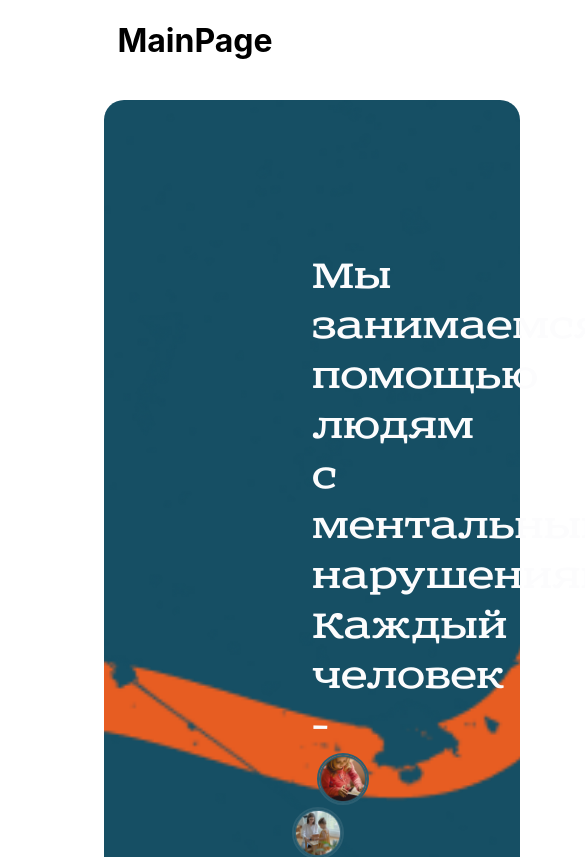
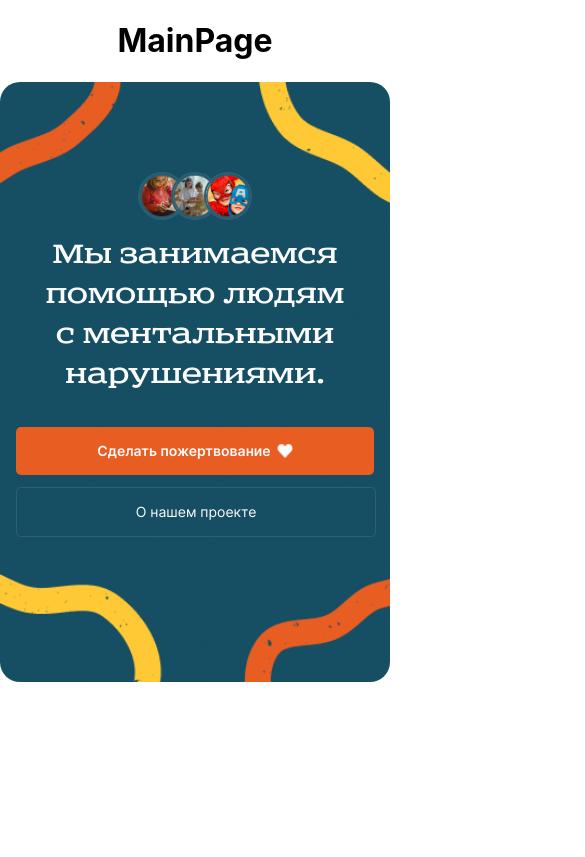
Before and after one commit to Phizick/NKO-project, a React (Create React App) app in the folder frontend/: page / in a window 390 px wide. Shown: the top 857 px of the page, 585 px wide, since content can reach past the window. Built offline with nearby package versions, Linux system fonts and the light colour scheme.

Commit message:
adaptive

```diff
--- a/frontend/src/components/Promo/Promo.js
+++ b/frontend/src/components/Promo/Promo.js
@@ -1,3 +1,5 @@
+import { useEffect, useState } from 'react';
+
 import styles from './Promo.module.css';
 import photo1 from '../../images/photo1.png';
 import photo2 from '../../images/photo2.png';
@@ -8,21 +10,72 @@ import { Link } from 'react-router-dom';
 
 
 function Promo() {
+    const [isScreenBig, setIsScreenBig] = useState(true);
+
+	useEffect(() => {
+		window.addEventListener('resize', listenerCallback);
+		return () => {
+			window.removeEventListener('resize', listenerCallback);
+		}
+	}, [])
+
+	useEffect(() => {
+		resizedEnded();
+	}, [])
+
+	let resizeDisplay;
+
+	function listenerCallback() {
+		clearTimeout(resizeDisplay);
+		resizeDisplay = setTimeout(resizedEnded, 500);
+	};
+
+	function resizedEnded() {
+		const width = window.innerWidth;
+		if (width > 750) {
+			setIsScreenBig(true);
+		} else {
+			setIsScreenBig(false);
+		}
+	}
+
     return (
         <div className={ styles.promo }>
-            <h1 className={ styles.title }>Мы занимаемся помощью людям с ментальными нарушениями. Каждый человек -
+            { isScreenBig ? (
+                <>
+                    <h1 className={ styles.title }>Мы занимаемся помощью людям с&nbsp;ментальными нарушениями. Каждый человек -
                         <img  src={photo1} alt='Фото 1' className={ styles.image } />
                         <img  src={photo2} alt='Фото 2' className={ styles.image } />
                         <img  src={photo3} alt='Фото 3' className={ styles.image } />
                     особенный</h1>
                     <p className={ styles.subtitle }>Lorem ipsum dolor sit amet consectetur. Massa sit a malesuada venenatis
                     lacinia. Viverra id leo viverra egestas purus. Gravida fermentum vitae sagittis sapien consectetur pellentesque.</p>
+                </>
+            ) : (
+                <>
+                    <div className={ styles.images }>
+                        <img  src={photo1} alt='Фото 1' className={ styles.image } />
+                        <img  src={photo2} alt='Фото 2' className={ styles.image } />
+                        <img  src={photo3} alt='Фото 3' className={ styles.image } />
+                    </div>
+                    <h1 className={ styles.title }>Мы занимаемся помощью людям с&nbsp;ментальными нарушениями.</h1>
+                </>
+            )}
+                { isScreenBig ? (
                     <div className={ styles.links }>
                         <Link to='/aboutus' className={ styles.aboutUs }>О нашем проекте</Link>
                         <Link to='/donation' className={ styles.donation }>Сделать пожертвование
                             <img src={heart} alt='Сердечко' className={ styles.littleImg } />
                         </Link>
                     </div>
+                ) : (
+                    <div className={ styles.links }>
+                        <Link to='/donation' className={ styles.donation }>Сделать пожертвование
+                            <img src={heart} alt='Сердечко' className={ styles.littleImg } />
+                        </Link>
+                        <Link to='/aboutus' className={ styles.aboutUs }>О нашем проекте</Link>
+                    </div>
+                )}
 
         </div>
     )
--- a/frontend/src/components/Promo/Promo.module.css
+++ b/frontend/src/components/Promo/Promo.module.css
@@ -1,15 +1,21 @@
 .promo {
-    margin: 40px 104px 96px;
+    margin: 0 auto;
+    max-width: 1232px;
     background-image: url(../../images/group.png);
     background-size: cover;
+    background-position: center;
     background-repeat: no-repeat;
     background-color: var(--Cyan-300);
-    padding: 153px 208px;
     border-radius: 20px;
+    display: flex;
+    flex-direction: column;
+    align-items: center;
+    padding-top: 153px;
+    padding-bottom: 153px;
 }
 
 .title {
-    font-family: Sreda;
+    max-width: 816px;
     font-size: 40px;
     font-weight: 400;
     line-height: 50px;
@@ -19,6 +25,14 @@
     font-family: 'Sreda';
     font-style: normal;
     margin: 0;
+}
+
+.images {
+    display: flex;
+    flex-direction: row;
+    justify-content: center;
+    align-items: center;
+    margin-bottom: 25px;
 }
 
 .image {
@@ -49,10 +63,12 @@
     color: var(--Gradation-100);
     margin-top: 16px;
     margin-bottom: 24px;
+    max-width: 816px;
 }
 
 .links {
     display: flex;
+    max-width: 816px;
     flex-direction: row;
     justify-content: center;
     height: 48px;
@@ -99,3 +115,182 @@
     width: 16px;
     height: 16px;
 }
+
+@media (max-width: 1440px) {
+    .promo {
+        margin: 0 104px;
+        width: calc(100% - 208px);
+    }
+}
+
+@media (max-width: 1300px) {
+    .promo {
+        margin: 0 50px;
+        width: calc(100% - 100px);
+    }
+
+    .title {
+        font-size: 35px;
+        line-height: 40px;
+        margin-right: 40px;
+        margin-left: 40px;
+    }
+
+    .image {
+        width: 40px;
+        height: 40px;
+        margin-left: -15px;
+        margin-bottom: -10px;
+    }
+
+    .subtitle {
+        font-size: 14px;
+        line-height: 20px;
+        margin-right: 40px;
+        margin-left: 40px;
+    }
+
+    .aboutUs {
+        font-size: 12px;
+    }
+
+    .donation {
+        font-size: 12px;
+    }
+
+    .links {
+        margin-right: 40px;
+        margin-left: 40px;
+    }
+
+    .littleImg {
+        margin-left: 8px;
+        width: 14px;
+        height: 14px;
+    }
+
+}
+
+@media (max-width: 1000px) {
+    .promo {
+        margin: 0 70px;
+        width: calc(100% - 140px);
+        padding-top: 100px;
+        padding-bottom: 100px;
+    }
+
+    .title {
+        font-size: 26px;
+        line-height: 30px;
+    }
+
+    .image {
+        width: 33px;
+        height: 33px;
+        margin-left: -10px;
+        margin-bottom: -7px;
+    }
+
+    .subtitle {
+        font-size: 12px;
+        line-height: 18px;
+    }
+
+    .aboutUs {
+        font-size: 10px;
+        line-height: 30px;
+    }
+
+    .donation {
+        font-size: 10px;
+        line-height: 30px;
+    }
+
+    .links {
+        height: 30px;
+    }
+
+    .littleImg {
+        margin-left: 6px;
+        width: 10px;
+        height: 10px;
+    }
+}
+
+@media (max-width: 751px) {
+    .promo {
+        background-image: url(../../images/groupMobile.png);
+        margin: 0;
+        width: 100%;
+        padding-top: 300px;
+        padding-bottom: 300px;
+    }
+
+    .title {
+        font-size: 32px;
+        line-height: 40px;
+        margin-left: 16px;
+        margin-right: 16px;
+    }
+
+    .image {
+        width: 90px;
+        height: 90px;
+        margin-left: -30px;
+        margin-bottom: 0;
+    }
+
+    .aboutUs {
+        font-size: 14px;
+        line-height: 48px;
+        width: 100%;
+    }
+
+    .donation {
+        font-size: 14px;
+        line-height: 48px;
+        width: 100%;
+        margin-bottom: 12px;
+    }
+
+    .littleImg {
+        height: 16px;
+        width: 16px;
+    }
+
+    .links {
+        margin: 50px 16px 0;
+        width: calc(100% - 32px);
+        height: 108px;
+        flex-direction: column;
+    }
+}
+
+
+@media (max-width: 400px) {
+    .promo {
+        padding-top: 90px;
+        padding-bottom: 146px;
+    }
+    .images {
+        padding: 0;
+        margin-bottom: 8px;
+    }
+
+    .title {
+        font-size: 30px;
+        padding: 0;
+        margin-top: 8px;
+    }
+
+    .image {
+        width: 48px;
+        height: 48px;
+        margin-left: -15px;
+    }
+
+    .links {
+        margin: 32px 16px 0;
+        width: calc(100% - 32px);
+    }
+}
```
Also changed, not shown: frontend/src/images/groupMobile.png (added). Lines whose indentation alone changed are shown as unchanged.
